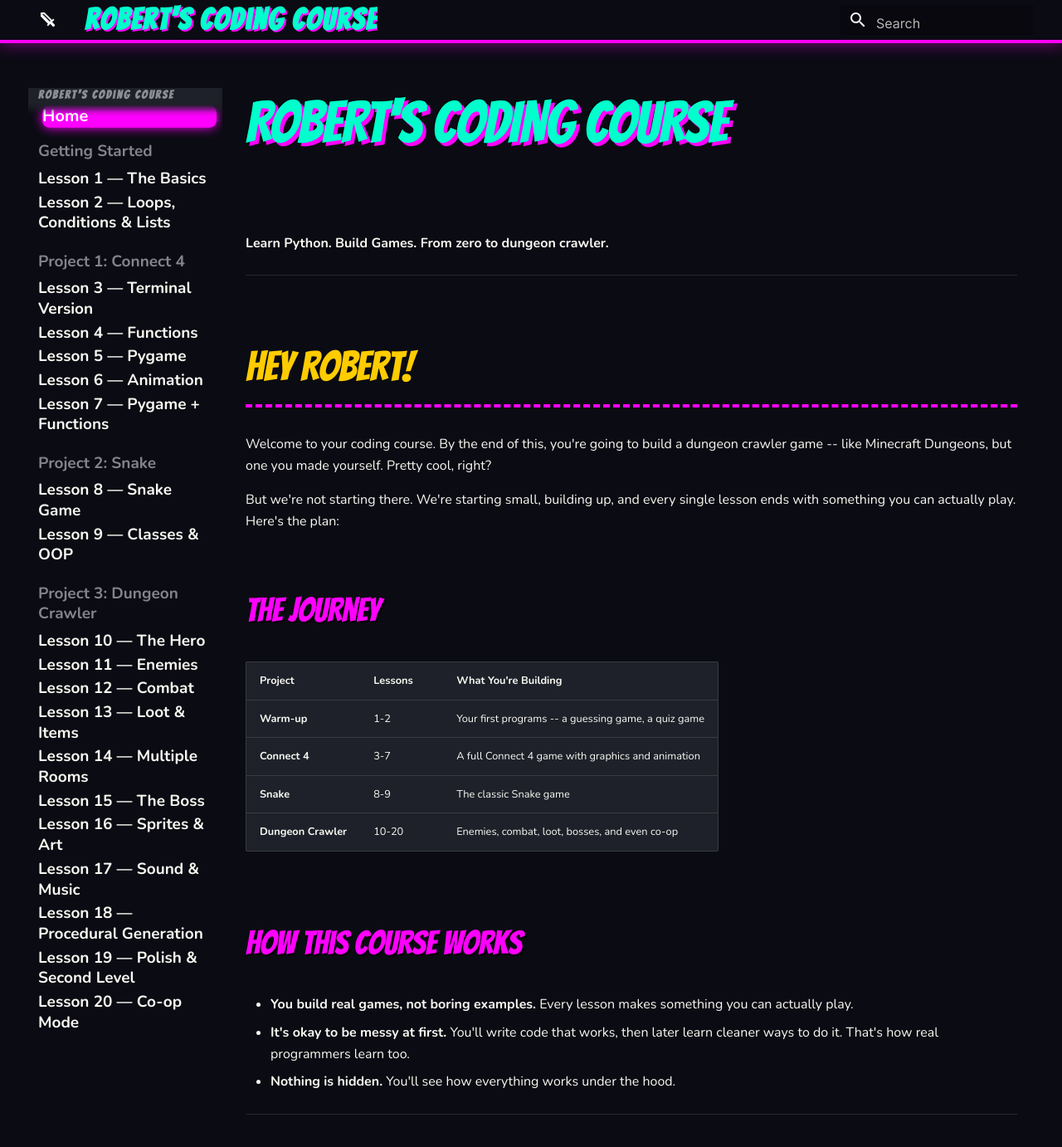
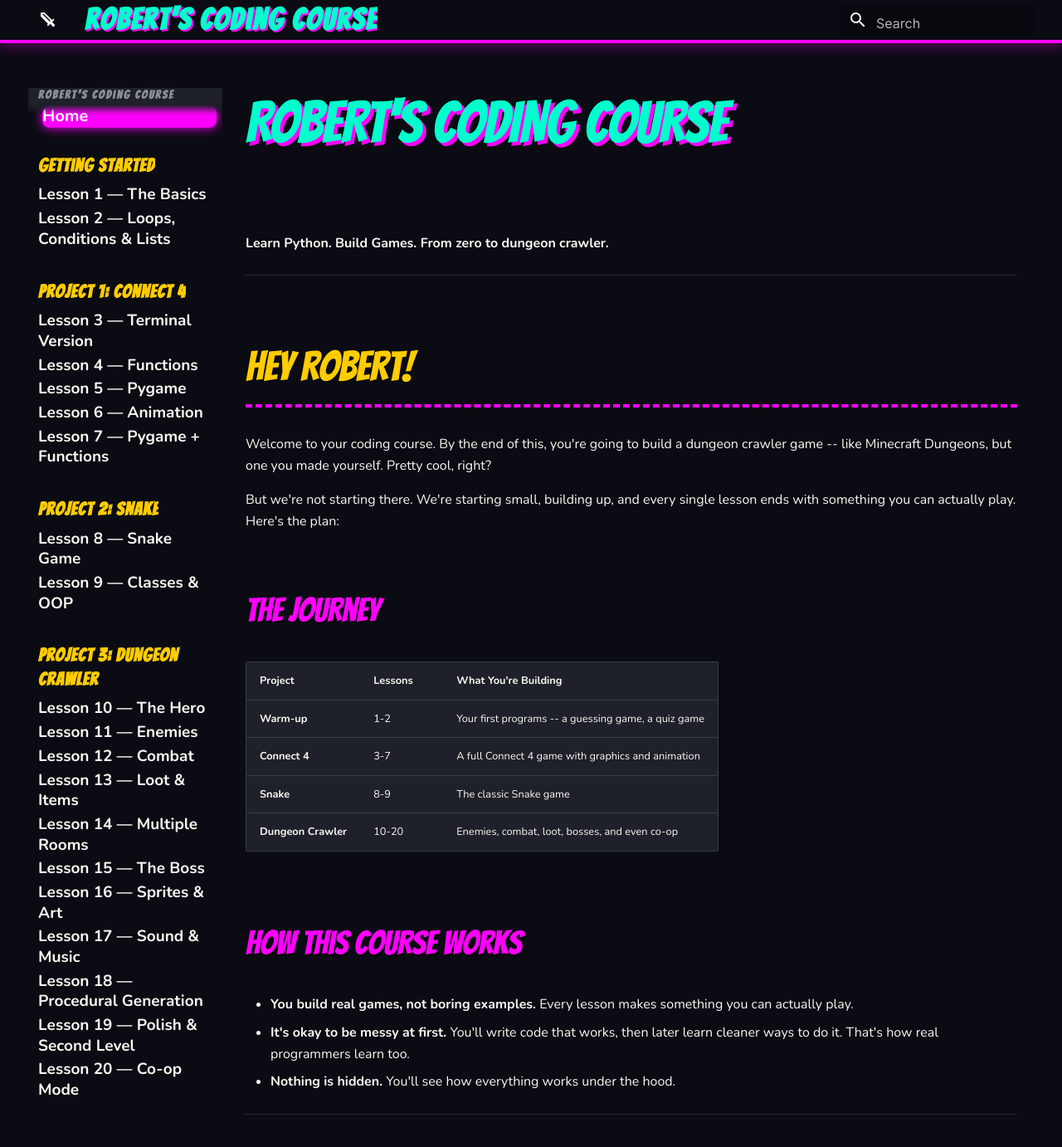
Before and after one commit to agentjuice/roberts-coding-course, an MkDocs documentation site: the page built from docs/index.md, in a window 1280 px wide and 1400 px high. Shown: the top 1382 px of the window at 83% size. Built offline with MkDocs 1.6.1 and Material for MkDocs 9.7.7, drawn with Linux system fonts in a browser that asks for light colours.

Commit message:
Fix project headings hover and styling

```diff
--- a/docs/stylesheets/extra.css
+++ b/docs/stylesheets/extra.css
@@ -112,6 +112,21 @@ h3 {
   margin: 4px 0;
   transition: all 0.2s;
 }
+.md-nav__item--section > .md-nav__link {
+  font-size: 1.1rem !important;
+  font-weight: 900 !important;
+  color: #ffcc00 !important;
+  font-family: 'Bangers', cursive !important;
+  letter-spacing: 1px;
+  margin-top: 1.5em;
+  padding-left: 0 !important;
+}
+.md-nav__item--section > .md-nav__link:hover {
+  background: transparent !important;
+  transform: none !important;
+  cursor: default !important;
+  text-shadow: none !important;
+}
 .md-nav__link--active {
   background: #ff00ff !important;
   color: #fff !important;
@@ -119,7 +134,7 @@ h3 {
   transform: scale(1.05);
   margin-left: 10px;
 }
-.md-nav__item:hover > .md-nav__link:not(.md-nav__link--active) {
+.md-nav__item:not(.md-nav__item--section):hover > .md-nav__link:not(.md-nav__link--active) {
   background: rgba(0, 255, 204, 0.2);
   color: #00ffcc !important;
   transform: translateX(8px);
```
